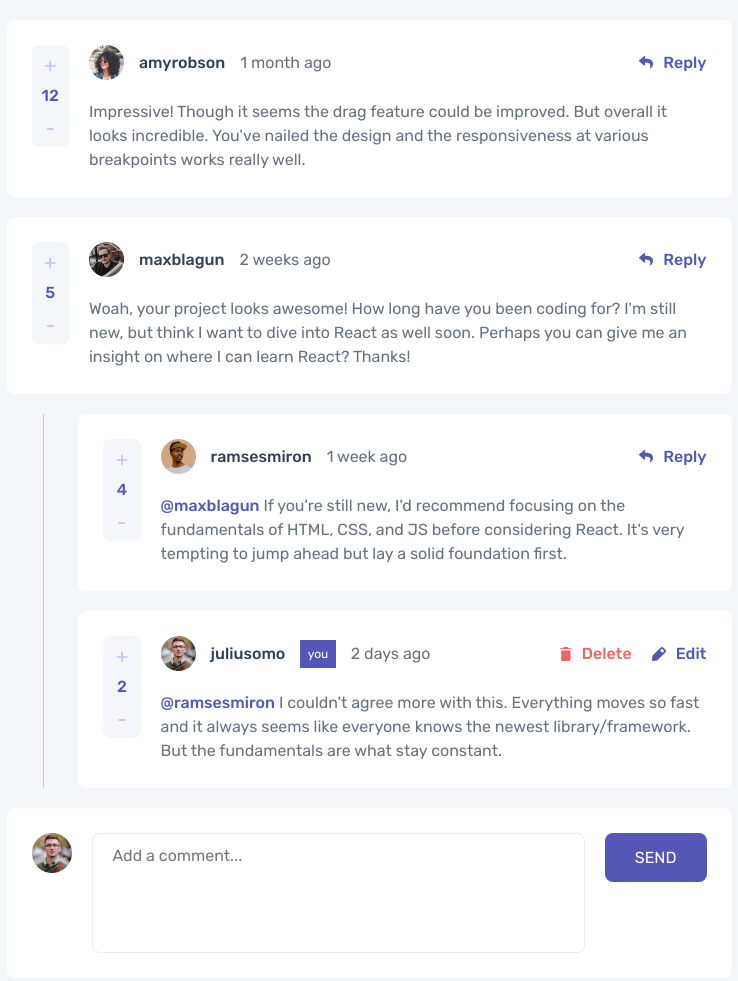
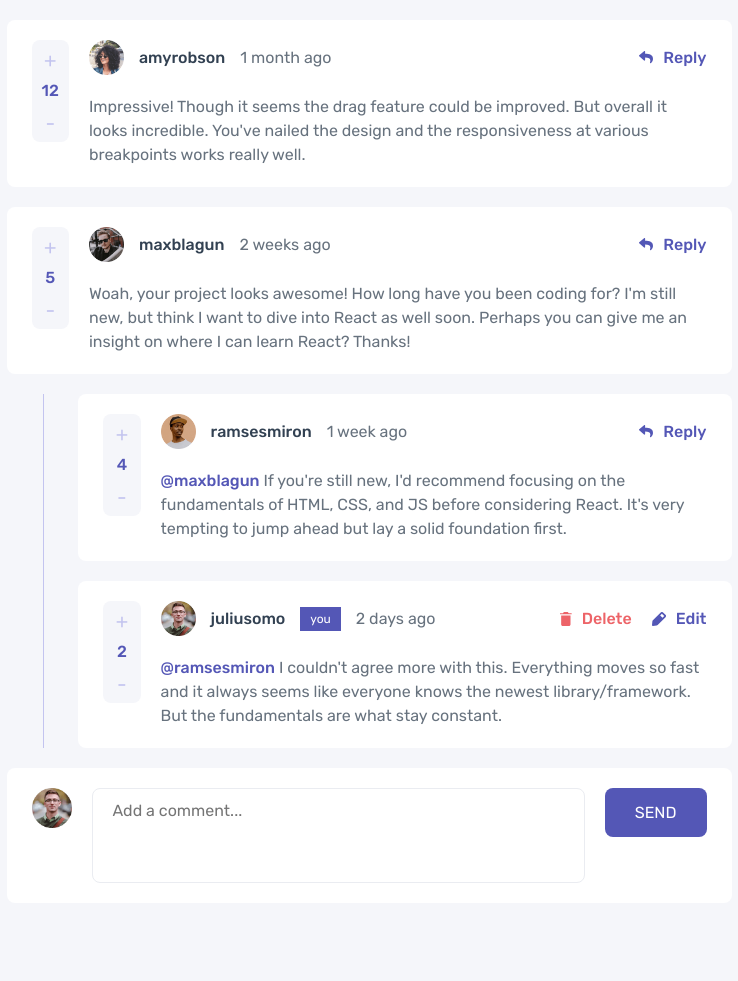
Before and after one commit to hqz3/fem-interactive-comments-section, a website built with Vite: page index.html in a window 1280 px wide. Shown: the whole page, without its empty margins (271-1009 px from the left). After the commit the page ends 943 px from the top, so only its background shows below. Built offline with nearby package versions, Linux system fonts and the light colour scheme.

Commit message:
Match design

```diff
--- a/src/styles.css
+++ b/src/styles.css
@@ -65,7 +65,7 @@ textarea {
   cursor: pointer;
   font-family: inherit;
   font-size: 1.6rem;
-  height: 12rem;
+  height: 9.5rem;
   line-height: 2.4rem;
   outline: none;
   padding: 1rem 2rem;
@@ -121,7 +121,7 @@ textarea:focus {
   grid-template-rows: auto 1fr auto;
 
   margin-bottom: 2rem;
-  padding: 2.5rem;
+  padding: 2rem 2.5rem;
   position: relative;
 }
 
@@ -142,7 +142,7 @@ textarea:focus {
   background-color: var(--moderate-blue);
   color: var(--white);
   font-size: 1.2rem;
-  padding: 0.2rem 0.75rem;
+  padding: 0rem 1rem;
 }
 
 .comment__user-image {
```
